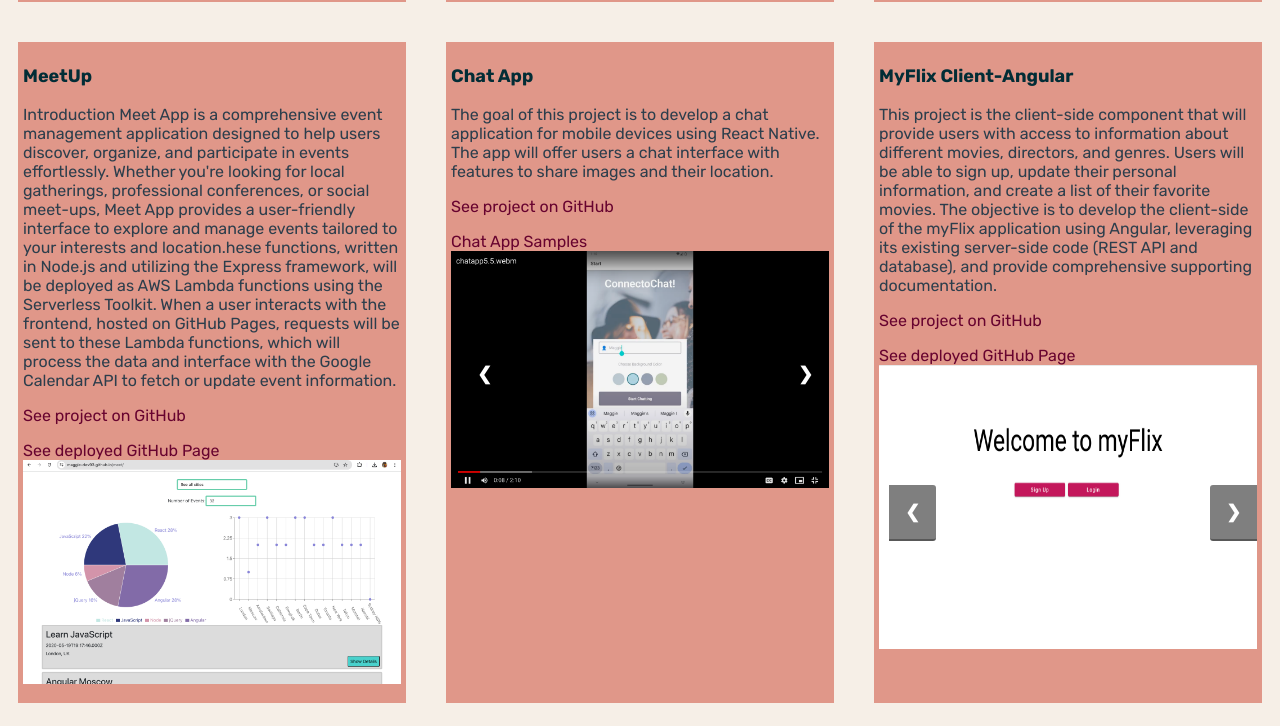
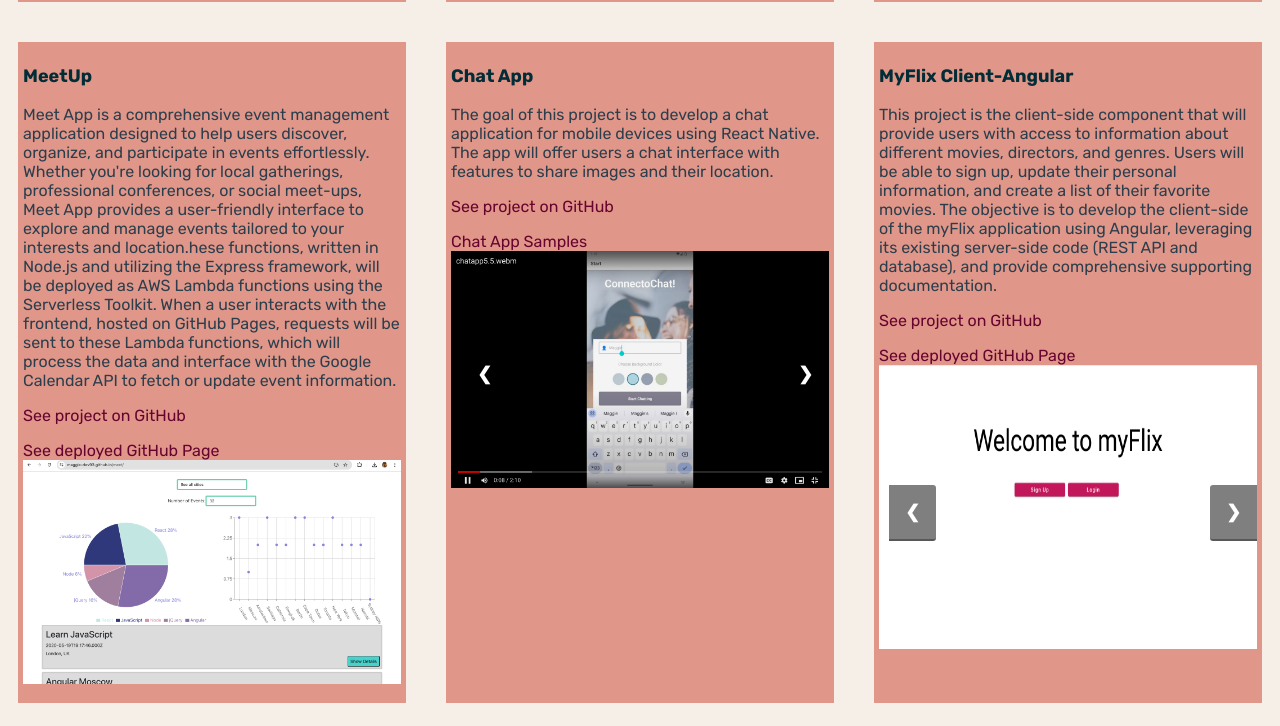
Before and after one commit to Maggie-dev93/Portfolio, a plain HTML site: page portfolio.html in a window 1280 px wide. Shown: the part 939-1665 px from the top of the page. Drawn offline with Linux system fonts and the light colour scheme; grey boxes are pictures that could not be loaded.

Commit message:
intro fix

```diff
--- a/portfolio.html
+++ b/portfolio.html
@@ -107,8 +107,8 @@
             </div>
             <div class="grid_item">
                 <h3>MeetUp</h3>
-                <p>Introduction
-                    Meet App is a comprehensive event management application designed to help users discover, organize, and participate in events effortlessly. Whether you're looking for local gatherings, professional conferences, or social meet-ups, Meet App provides a user-friendly interface to explore and manage events tailored to your interests and location.hese functions, written in Node.js and utilizing the Express framework, will be deployed as AWS Lambda functions using the Serverless Toolkit. When a user interacts with the frontend, hosted on GitHub Pages, requests will be sent to these Lambda functions, which will process the data and interface with the Google Calendar API to fetch or update event information. </p>
+                <p>
+                 Meet App is a comprehensive event management application designed to help users discover, organize, and participate in events effortlessly. Whether you're looking for local gatherings, professional conferences, or social meet-ups, Meet App provides a user-friendly interface to explore and manage events tailored to your interests and location.hese functions, written in Node.js and utilizing the Express framework, will be deployed as AWS Lambda functions using the Serverless Toolkit. When a user interacts with the frontend, hosted on GitHub Pages, requests will be sent to these Lambda functions, which will process the data and interface with the Google Calendar API to fetch or update event information. </p>
                 <p> <a href="https://github.com/Maggie-dev93/meet" target="_blank">See project on GitHub</a> </p>
                 <a href="https://maggie-dev93.github.io/meet/" target="_blank">See deployed GitHub Page</a>
                 <div class="image-container">
```
